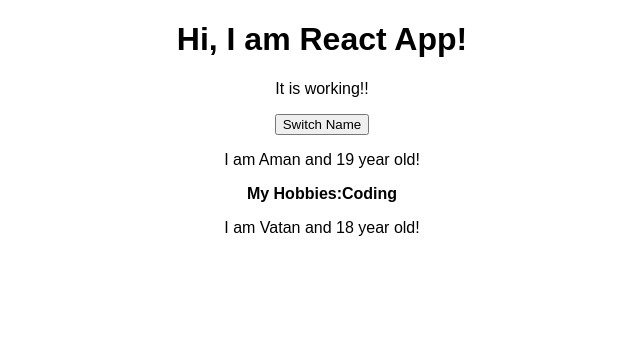
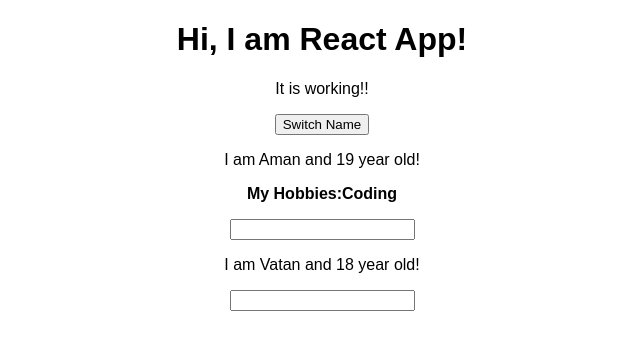
Before and after one commit to amanprateek123/React, a React (Create React App) app in the folder myapp/: page / in a window 1280 px wide. Shown: the top 350 px of the page, without its empty margins (318-958 px from the left). Built offline with nearby package versions, Linux system fonts and the light colour scheme.

Commit message:
Two way Binding

```diff
--- a/myapp/src/App.js
+++ b/myapp/src/App.js
@@ -12,18 +12,27 @@ class App extends Component {
  switchHandler = () => {
 this.setState({
   persons: [
-    {name:"Rishu", age:19},
+    {name: "Rishu", age:19},
     {name:"Laddu",age:18}
   ]
 })
+ }
+
+ changeHandler = (event) => {
+  this.setState({
+    persons: [
+      {name: event.target.value, age:19},
+      {name:"Laddu",age:18}
+    ]
+  })
  }
   render() {
     return (
       <div className="App">
         <h1>Hi, I am React App!</h1>
         <p>It is working!!</p>
-        <button onClick={this.switchHandler}>Switch Name</button>
-        <Person name={this.state.persons[0].name} age={this.state.persons[0].age}>My Hobbies:Coding</Person>
+        <button onClick={() => this.switchHandler()}>Switch Name</button>
+        <Person name={this.state.persons[0].name} age={this.state.persons[0].age} click={this.switchHandler} changed={this.changeHandler}>My Hobbies:Coding</Person>
         <Person name={this.state.persons[1].name} age={this.state.persons[1].age} />
       </div>
     );
--- a/myapp/src/Person/Person.js
+++ b/myapp/src/Person/Person.js
@@ -4,8 +4,9 @@ import React from 'react';
 const person = (props) => {
     return (
         <div>
-             <p>I am {props.name} and {props.age} year old!</p>
+             <p onClick={props.click}>I am {props.name} and {props.age} year old!</p>
              <p><b>{props.children}</b></p>
+             <input type='text' onChange={props.changed} />
         </div>
 
     )
```
Also changed, not shown: myapp/src/Person/Person.css (added).
